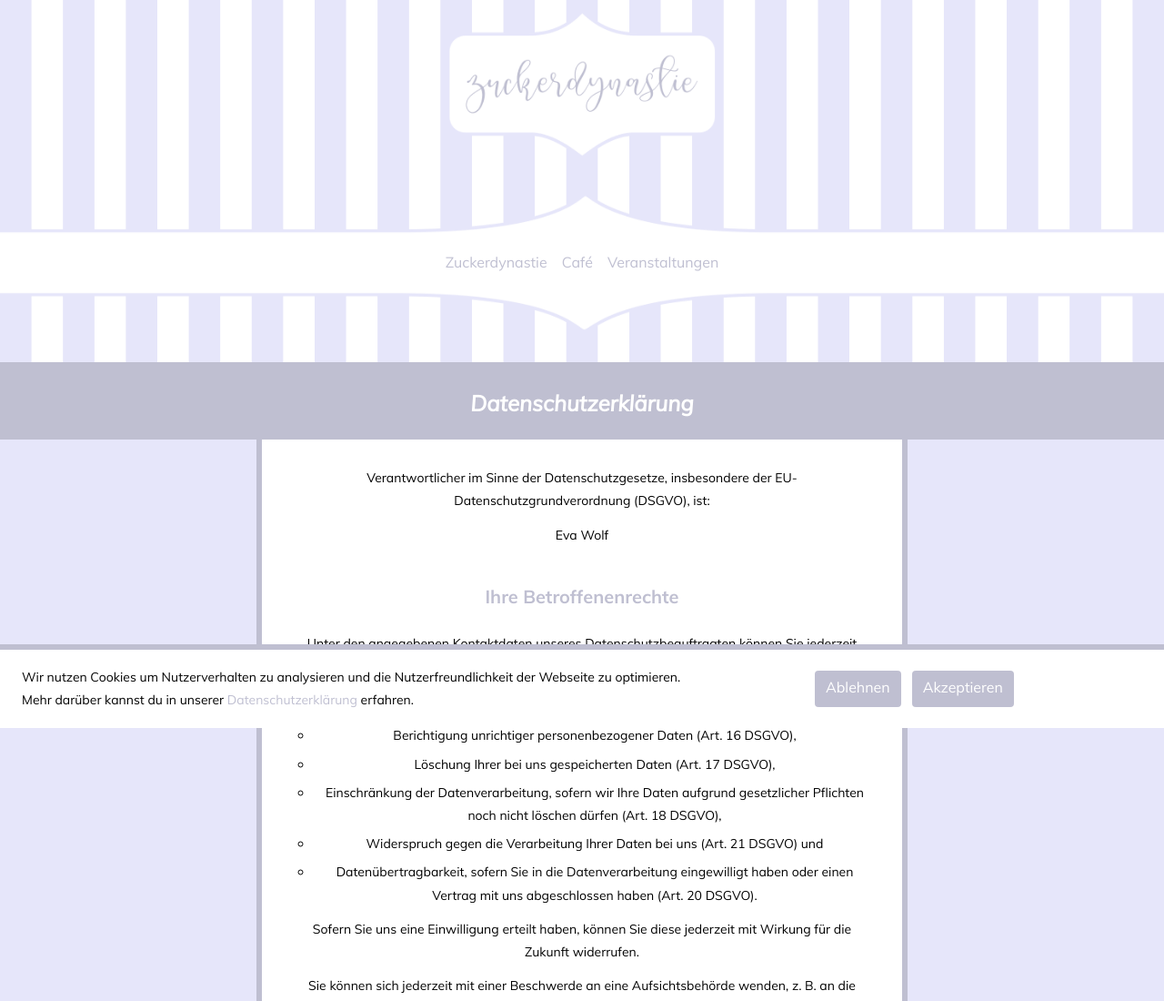
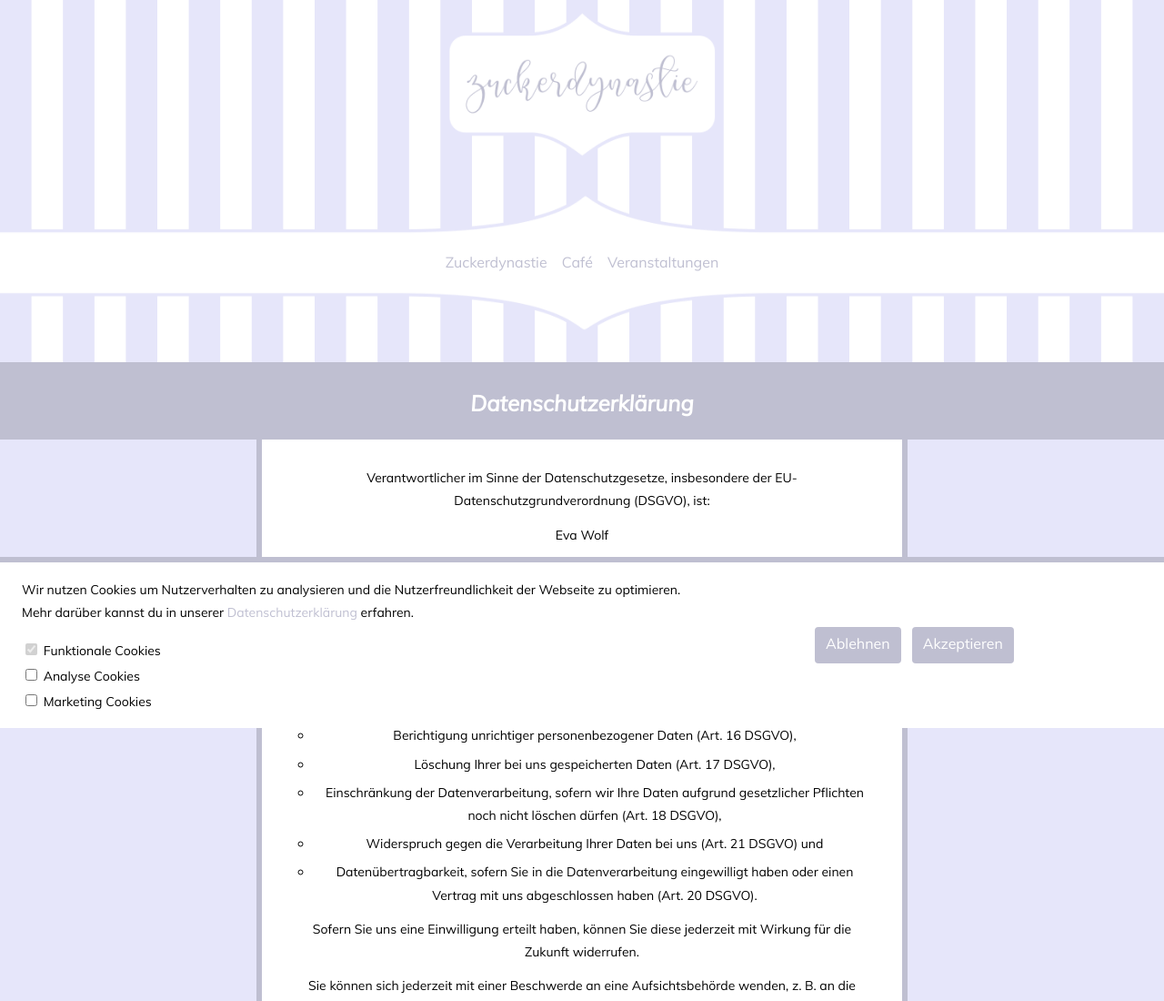
Before and after one commit to evakathie/ba-website-c3, a plain HTML site: page datenschutz.html in a window 1280 px wide. Shown: the top 1100 px of the page at 91% size. Drawn offline with Linux system fonts and the light colour scheme.

Commit message:
Update Cookie-Hinweis

```diff
--- a/datenschutz.html
+++ b/datenschutz.html
@@ -165,6 +165,26 @@ content="Süße Köstlichkeiten im Hamburger Karolinen-Viertel." >
   <div class="cookie-hinweis" id="cookiehinweis">
       <div class="col-left">
         <p class="p-cookie">Wir nutzen Cookies um Nutzerverhalten zu analysieren und die Nutzerfreundlichkeit der Webseite zu optimieren.<br />Mehr darüber kannst du in unserer <a href="datenschutz.html">Datenschutzerklärung</a> erfahren.</p>
+        <div class="checkboxes-cookie">
+            <div class="checkbox-container">
+                <label class="checkbox-label"><input type="checkbox" checked disabled>
+                    Funktionale Cookies
+                    <span class="checkmark"></span>
+                </label>
+            </div>
+            <div class="checkbox-container">
+                <label class="checkbox-label"><input type="checkbox">
+                    Analyse Cookies
+                    <span class="checkmark"></span>
+                </label>
+            </div>
+            <div class="checkbox-container">
+                <label class="checkbox-label"><input type="checkbox">
+                    Marketing Cookies
+                    <span class="checkmark"></span>
+                </label>
+            </div>
+        </div>
       </div>
       <div class="col-right">
           <a class="button cookie-hinweis-button" onclick='cookieOk()'>Ablehnen</a>
```
Also changed, not shown: impressum.html (+20 -0 lines), speisekarte.html (+20 -0 lines), veranstaltungen.html (+20 -0 lines).
